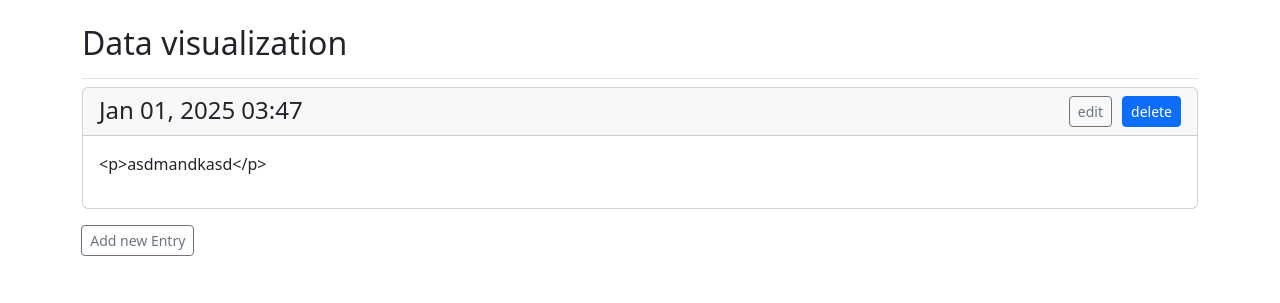
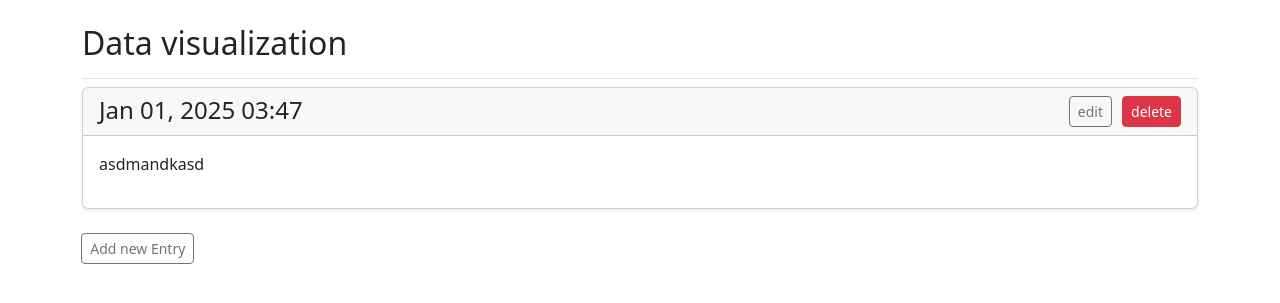
Before and after one commit to oms2304/Learning_logg-main, a Django app: page /topics/8/ in a window 1280 px wide. Shown: the part 58-361 px from the top of the page. Run offline with Django 5.2, Linux system fonts and the light colour scheme; a user stored in the database is signed in; data comes from the database, SQL or seed files in the repository; both versions use the stored data as it was after the commit; some libraries are stand-ins or nearby versions.

```diff
--- a/learning_logs/templates/learning_logs/base.html
+++ b/learning_logs/templates/learning_logs/base.html
@@ -70,30 +70,11 @@
             {% block content %}{% endblock content %}
         </div>
       </main>
-      <script>
-        // Check if dark mode was previously enabled in localStorage
-        if (localStorage.getItem("darkMode") === "enabled") {
-            document.body.classList.add("dark-mode");
-        }
-
-        // Toggle dark mode when the button is clicked
-        document.getElementById("toggle-dark-mode").addEventListener("click", function() {
-            document.body.classList.toggle("dark-mode");
-
-            // Save the current state of dark mode to localStorage
-            if (document.body.classList.contains("dark-mode")) {
-                localStorage.setItem("darkMode", "enabled");
-            } else {
-                localStorage.setItem("darkMode", "disabled");
-            }
-        });
-    </script>
-
     </div>
     <script>
       tinymce.init({
           selector: 'textarea',  // Targets all textarea elements (you can also target specific ones like '#id_content')
-          plugins: 'code textcolor',
+          plugins: 'textcolor',
           toolbar: 'undo redo | bold italic underline | fontsizeselect forecolor backcolor | code',
       });
   </script>
--- a/learning_logs/templates/learning_logs/edit_entry.html
+++ b/learning_logs/templates/learning_logs/edit_entry.html
@@ -14,7 +14,7 @@
     {% csrf_token %}
     {% bootstrap_form form %}
 
-    <button class="btn btn-secondary btn-sm" type="submit">Edit Entry</button>
+    <button class="btn btn-secondary btn-sm" type="submit">Save</button>
 </form>
 
 {% endblock content %}
--- a/learning_logs/templates/learning_logs/new_entry.html
+++ b/learning_logs/templates/learning_logs/new_entry.html
@@ -17,7 +17,7 @@
  <script>
      tinymce.init({
          selector: 'textarea',  // Targets all textarea elements
-         plugins: 'code textcolor',  // Available plugins
+         plugins: 'code textcolor ',  // Available plugins
          toolbar: 'undo redo | bold italic underline | fontsizeselect forecolor backcolor | code',  // Available toolbar buttons
          setup: function (editor) {
              editor.on('change', function () {
--- a/learning_logs/templates/learning_logs/topic.html
+++ b/learning_logs/templates/learning_logs/topic.html
@@ -8,22 +8,24 @@
 
 
         {% for entry in entries %}
-            <div class="card mb-3">
+            <div class="card mb-4 shadow-sm">
                 <!-- Card header with timestamp and edit link -->
                 <h4 class="card-header d-flex justify-content-between">
                     {{ entry.date_added|date:'M d, Y H:i' }}
                     <div class="d-flex">
                         <small><a class='btn btn-outline-secondary btn-sm'href="{% url 'learning_logs:edit_entry' entry.id %}">edit</a></small>
-                        <small><a  class="btn btn-primary btn-sm ml-3" href="{% url 'learning_logs:remove_entry' entry.id %}">delete</a></small>
+                        <small><a  class="btn btn-danger btn-sm ml-3" href="{% url 'learning_logs:remove_entry' entry.id %}">delete</a></small>
                     </div>
                 </h4>
 
-                <div class="card-body">{{ entry.text|linebreaks }}</div>
+                <div class="card-body">
+                    <div class="card-text">{{ entry.text|safe }}</div>
+                </div>
 
             </div>
 
         {% empty %}
-            <p>There are no entries for this topic yet.</p>
+            <p class="text-muted">There are no entries for this topic yet.</p>
         {% endfor %}
         <p>
             <a class="btn btn-outline-secondary btn-sm" style='margin-left: -0.8px;'href ="{% url 'learning_logs:new_entry' topic.id %}">Add new Entry</a>
--- a/learning_logs/templates/learning_logs/topics.html
+++ b/learning_logs/templates/learning_logs/topics.html
@@ -17,10 +17,10 @@
         </h4>
 
         {% empty %} <!-- tells python if there are no items to print the line below-->
-            <li class="list-group-item border-0">No topics have been added yet.</li>
+            <p class="text-muted" style="font-size:14pt; font-weight: normal;">No topics have been added yet.</p>
         {% endfor %} <!--closes for loop-->
     </ul>
 
-    <a class = "btn btn-outline-secondary btn-sm" href = "{% url 'learning_logs:new_topic'%}">Add new topic</a>
+    <a class = "btn btn-outline-secondary btn-sm" style="margin-left: -0px;" href = "{% url 'learning_logs:new_topic'%}">Add new topic</a>
 
     {% endblock content %}
```
Also changed, not shown: db.sqlite3.
